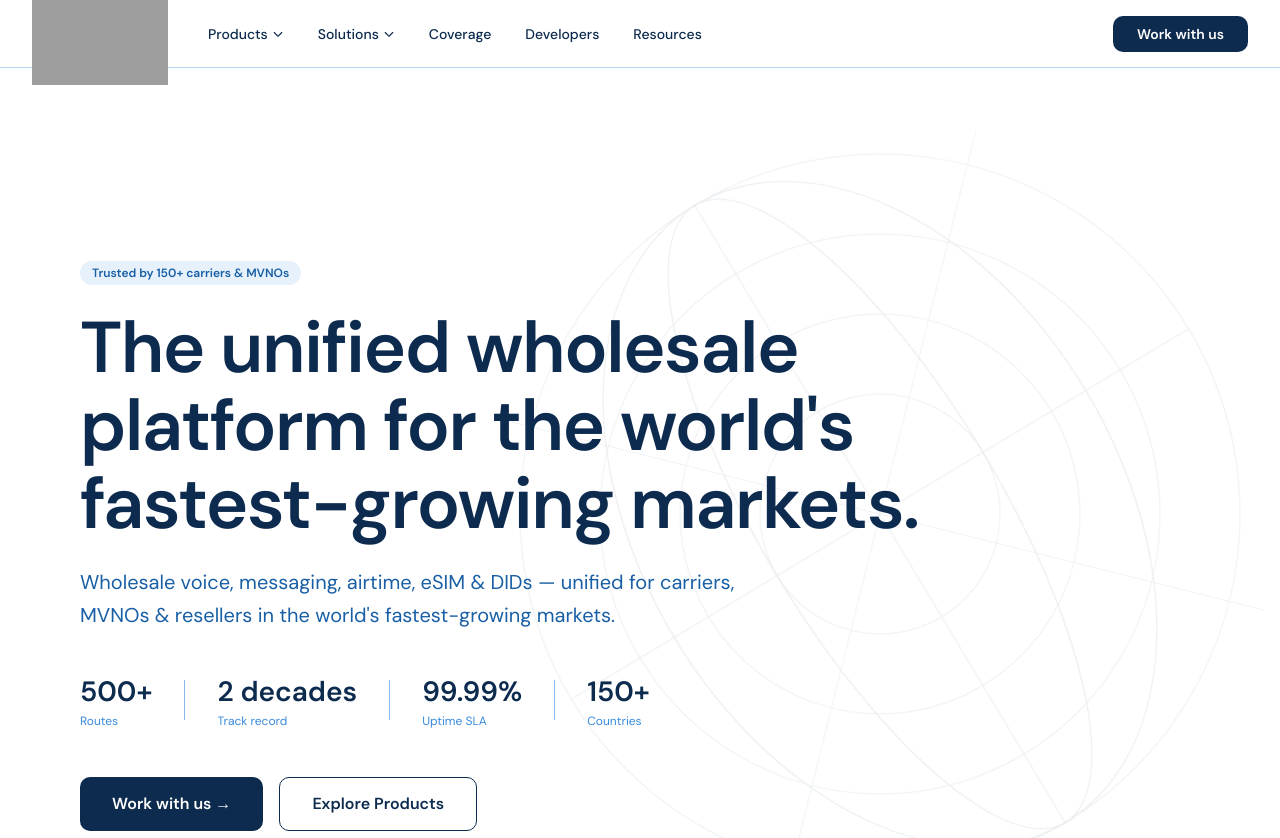
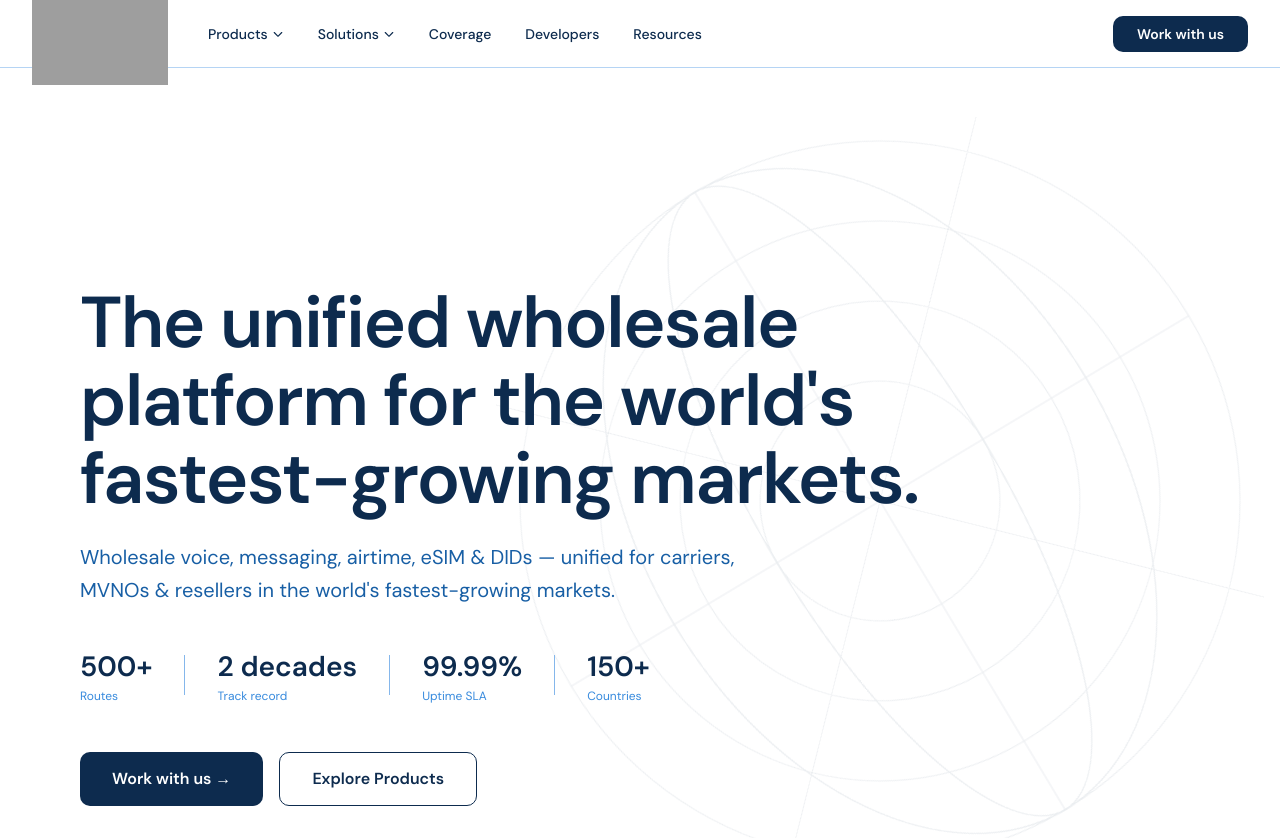
Before and after one commit to fontalk/callvox-web, a Next.js app: page / in a window 1280 px wide. Shown: the top 838 px of the page. Built offline with nearby package versions, Linux system fonts and the light colour scheme; grey boxes are pictures that could not be loaded.

Commit message:
feat: remove eyebrow badge from Hero component\n\nImproved component focus on main headline

```diff
--- a/components/sections/Hero.tsx
+++ b/components/sections/Hero.tsx
@@ -52,11 +52,7 @@ export function Hero() {
           transition={{ staggerChildren: 0.08 }}
         >
           {/* Eyebrow */}
-          <motion.div variants={fadeUp} transition={{ duration: 0.5, ease: 'easeOut' }}>
-            <Badge variant="default" className="text-xs">
-              Trusted by 150+ carriers & MVNOs
-            </Badge>
-          </motion.div>
+
 
           {/* Headline */}
           <motion.h1
```
